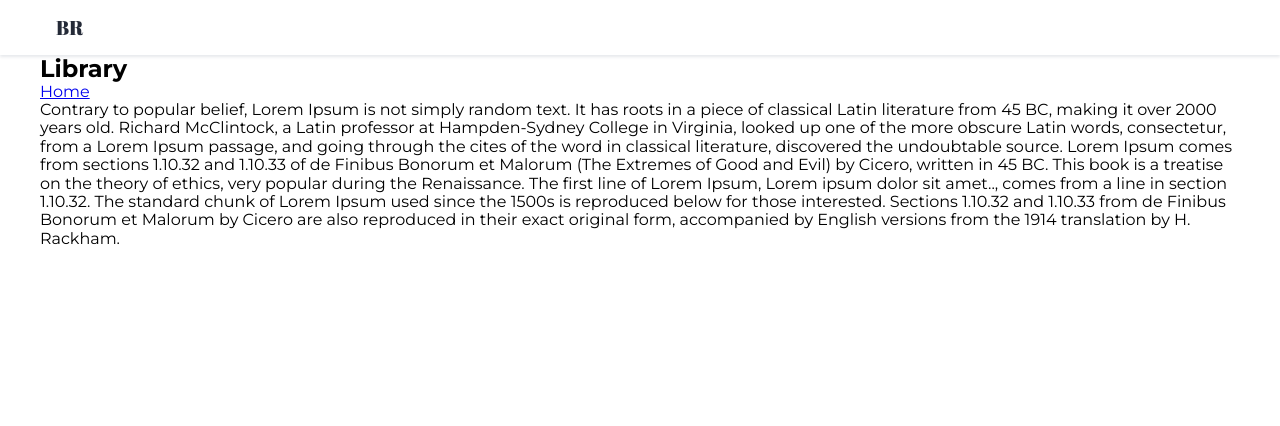
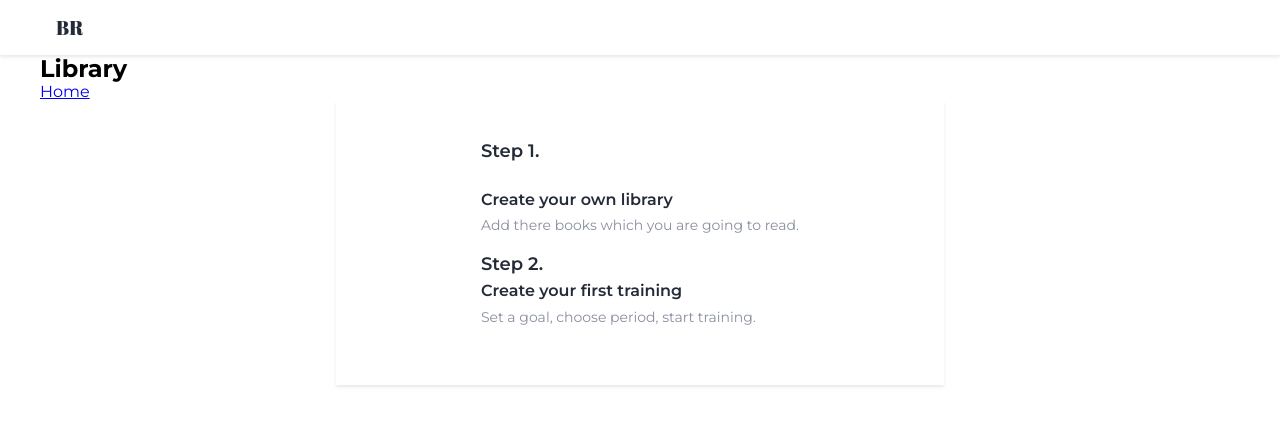
Before and after one commit to A-Novychenko/books-reading, a Next.js app: page /library in a window 1280 px wide. Shown: the top 426 px of the page. Built offline with nearby package versions, Linux system fonts and the light colour scheme; no server answers.

Commit message:
Added info block on library page

```diff
--- a/app/library/page.tsx
+++ b/app/library/page.tsx
@@ -1,12 +1,17 @@
 import Link from "next/link";
-import {FC} from "react";
+import { FC } from "react";
+
+// Start
+import { Info } from "@/components/Library/Info/Info";
+import { Books } from "@/components/Library/BooksLibrary/BooksLibrary";
+// End
 
 const LibraryPage: FC = () => {
   return (
     <div>
       <h2>Library</h2>
       <Link href="/">Home</Link>
-      <p>
+      {/* <p>
         Contrary to popular belief, Lorem Ipsum is not simply random text. It
         has roots in a piece of classical Latin literature from 45 BC, making it
         over 2000 years old. Richard McClintock, a Latin professor at
@@ -23,7 +28,8 @@ const LibraryPage: FC = () => {
         de Finibus Bonorum et Malorum by Cicero are also reproduced in their
         exact original form, accompanied by English versions from the 1914
         translation by H. Rackham.
-      </p>
+      </p> */}
+      <Info />
     </div>
   );
 };
```
